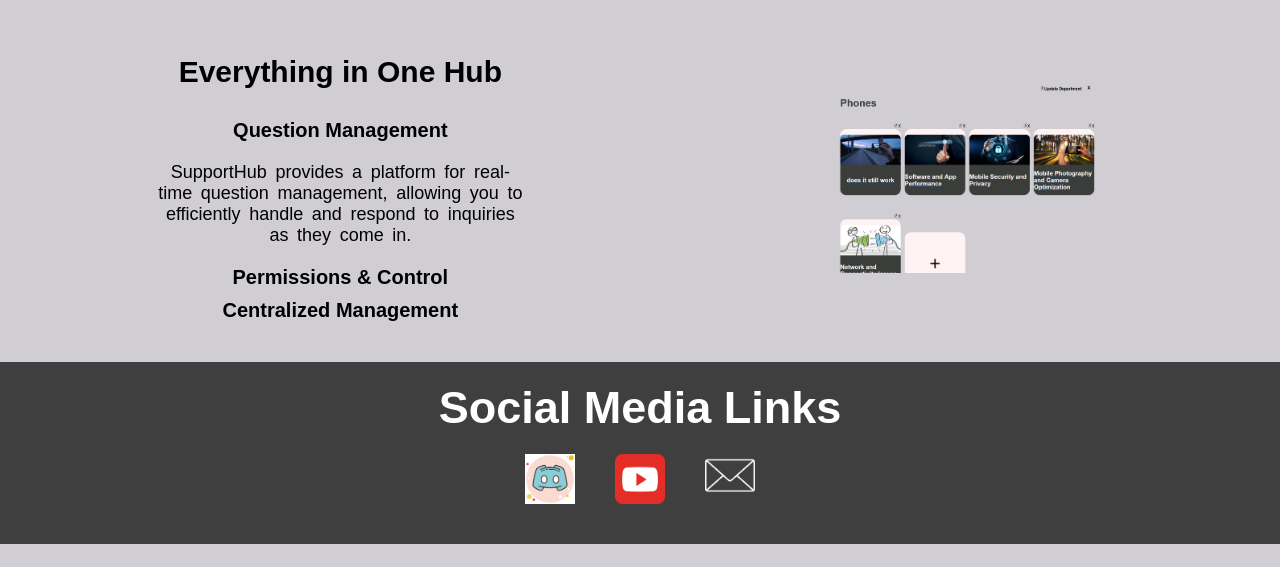
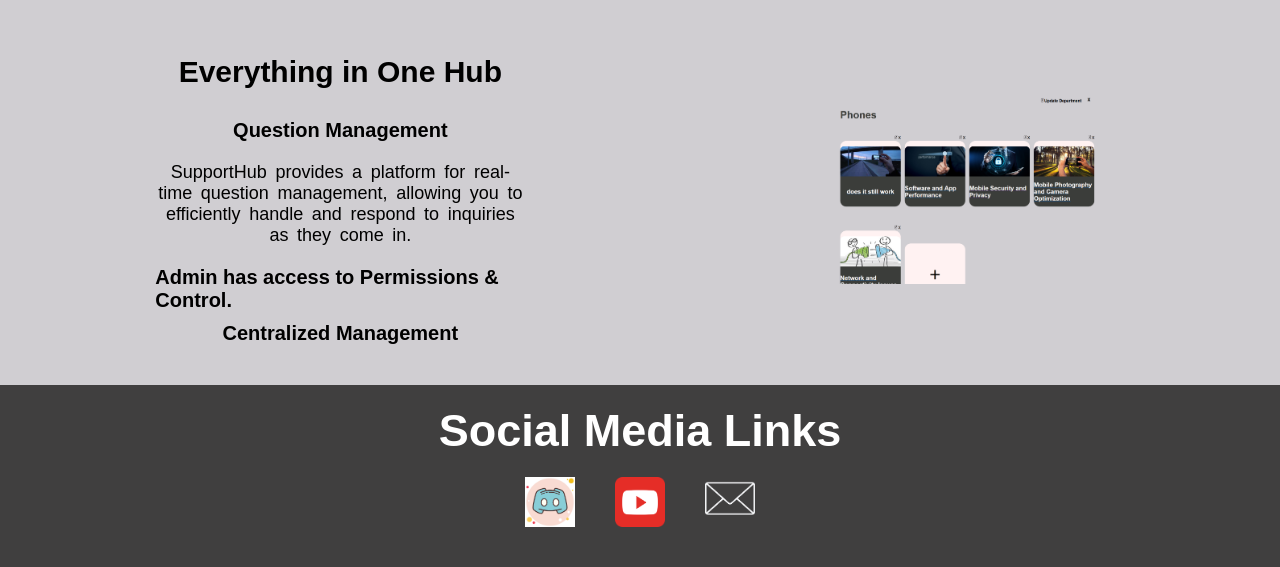
Before and after one commit to omartabbaa/Inleveren-Eindopdrach-frontend, a React (Vite) app: page / in a window 1280 px wide. Shown: the part 1061-1628 px from the top of the page. Before the commit the page ends 1605 px from the top, so only its background shows below. Built offline with nearby package versions, Linux system fonts and the light colour scheme.

Commit message:
I Updated the Admin has acces to permissions & controller

```diff
--- a/src/page/LandingPage.jsx
+++ b/src/page/LandingPage.jsx
@@ -44,7 +44,7 @@ const LandingPage = () => {
                                 content: "SupportHub provides a platform for real-time question management, allowing you to efficiently handle and respond to inquiries as they come in."
                             },
                             {
-                                title: "Permissions & Control",
+                                title: "Admin has access to Permissions & Control.",
                                 content: "Manage access and control with our robust permissions system, ensuring the right people have the right level of access to your support hub."
                             },
 
```
